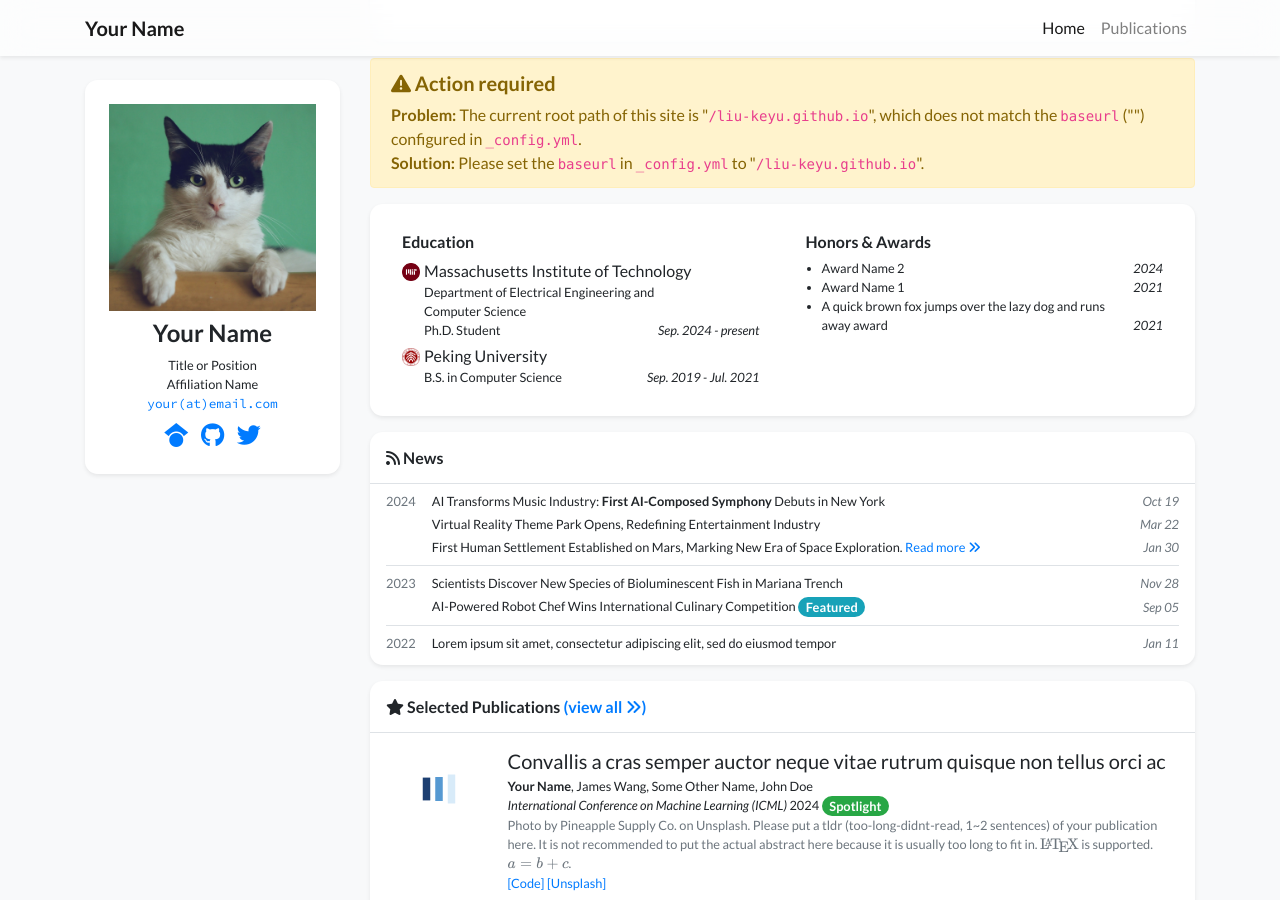
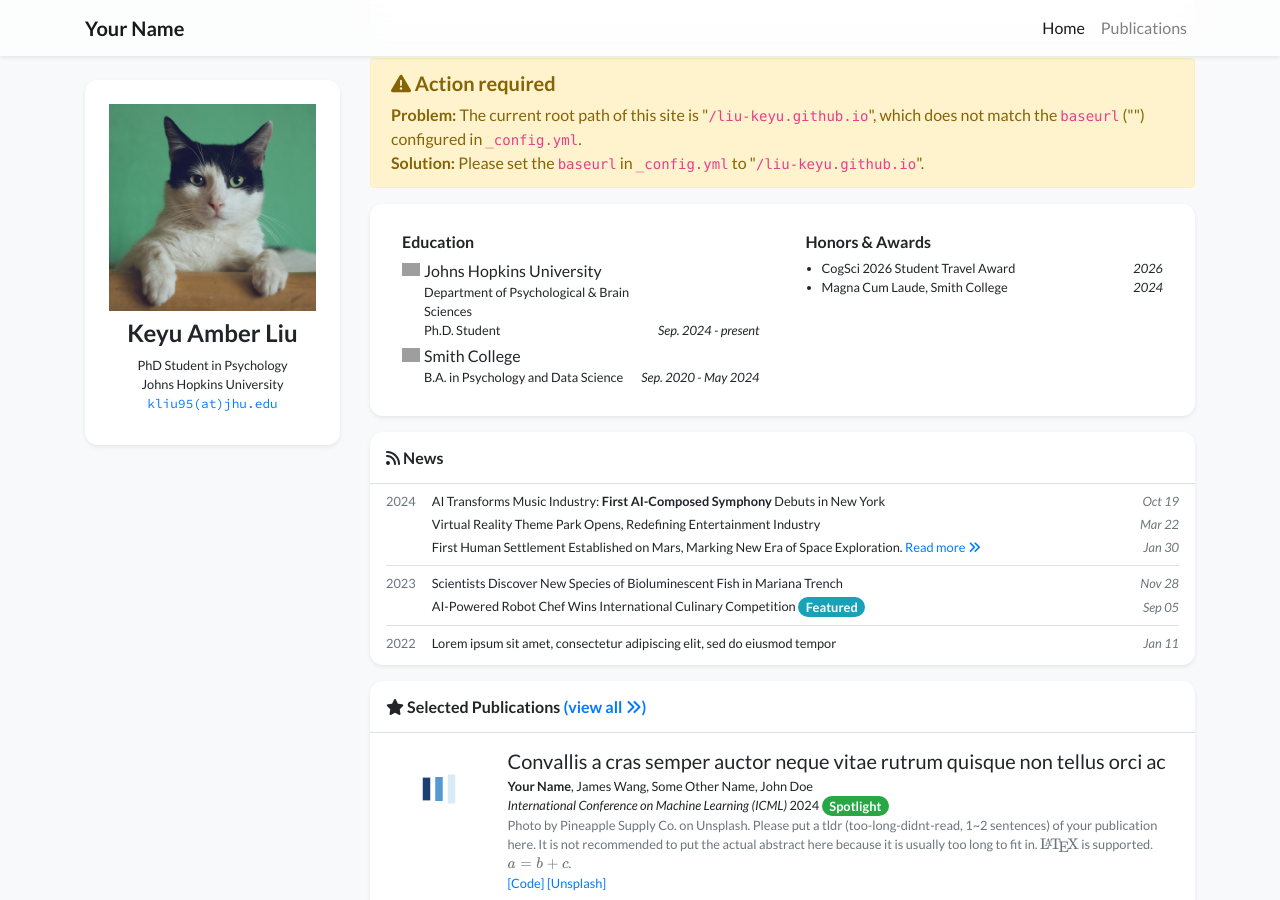
Before and after one commit to liu-keyu/liu-keyu.github.io, a Jekyll site: the page built from index.html, in a window 1280 px wide and 900 px high, scrolled down 328 px. Built offline with Jekyll 4.4.1, drawn with Linux system fonts in a browser that asks for light colours; nearby versions of some CDN libraries; a style sheet for code colours, icons or effects is not loaded; grey boxes are pictures that could not be loaded.

Commit message:
Update profile.yml

```diff
--- a/_data/profile.yml
+++ b/_data/profile.yml
@@ -1,18 +1,18 @@
-primary_name: "Your Name"
+primary_name: "Keyu Amber Liu"
 secondary_name: ""
 navbar_name: "Your Name"
 
 positions:
-- name: Title or Position
-- name: Affiliation Name
+- name: PhD Student in Psychology
+- name: Johns Hopkins University
   logo: /assets/images/badges/MIT_Social_circle.png  # Logo is optional
 
 
-email: "your@email.com"
+email: "kliu95@jhu.edu"
 # cv_link: link-to-your-cv-file
-gscholar: xFmQpf4AAAAJ  # This is an example, replace it with your own Google Scholar ID
-github: your_github_id
-twitter: your_twitter_id  # Do not include the '@' symbol
+#gscholar: xFmQpf4AAAAJ  # This is an example, replace it with your own Google Scholar ID
+#github: your_github_id
+#twitter: your_twitter_id  # Do not include the '@' symbol
 # wechat_qrcode: /assets/images/etc/wechat.jpg
 # wechat_prompt: >-
 #   Please tell me your <strong>name</strong> and <strong>affiliation</strong> (current or past) when adding my wechat. Thanks!
@@ -35,16 +35,16 @@ portrait_caption: >-
   Photo by Manja Vitolic on Unsplash (this caption is optional, comment it out to disable).
 
 education:
-- name: Massachusetts Institute of Technology
-  logo: /assets/images/badges/MIT_Social_circle.png
+- name: Johns Hopkins University
+  logo: /assets/images/badges/jhu.png
   position: >-
-    Department of Electrical Engineering and Computer Science <br/>
+    Department of Psychological & Brain Sciences <br/>
     Ph.D. Student
   date: Sep. 2024 - present
-- name: Peking University
-  logo: /assets/images/badges/PKU_red.png
-  position: B.S. in Computer Science
-  date: Sep. 2019 - Jul. 2021
+- name: Smith College
+  logo: /assets/images/badges/smith_college.png
+  position: B.A. in Psychology and Data Science
+  date: Sep. 2020 - May 2024
 
 # experience:
 # - name: Peking University
@@ -53,9 +53,7 @@ education:
 #   date: Sep. 2019 - Jul. 2021
 
 awards:
-- name: Award Name 2
+- name: CogSci 2026 Student Travel Award
+  date: 2026
+- name: Magna Cum Laude, Smith College
   date: 2024
-- name: Award Name 1
-  date: 2021
-- name: A quick brown fox jumps over the lazy dog and runs away award
-  date: 2021
```
